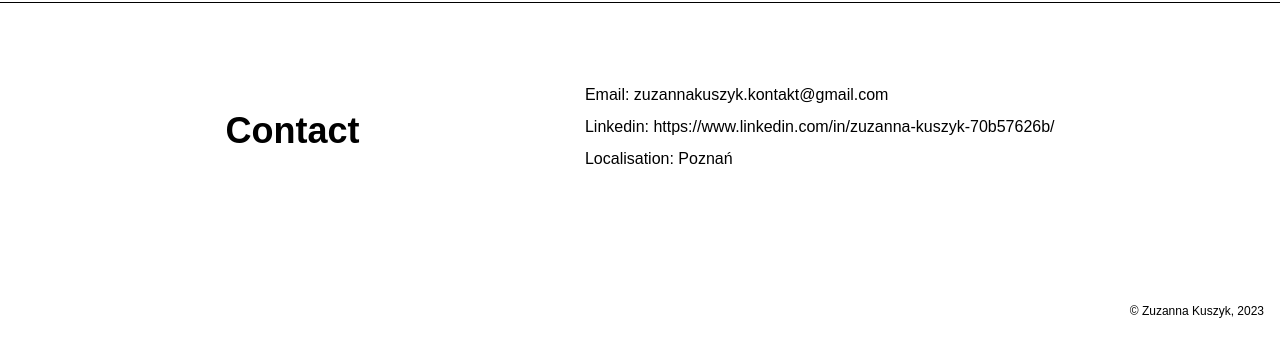
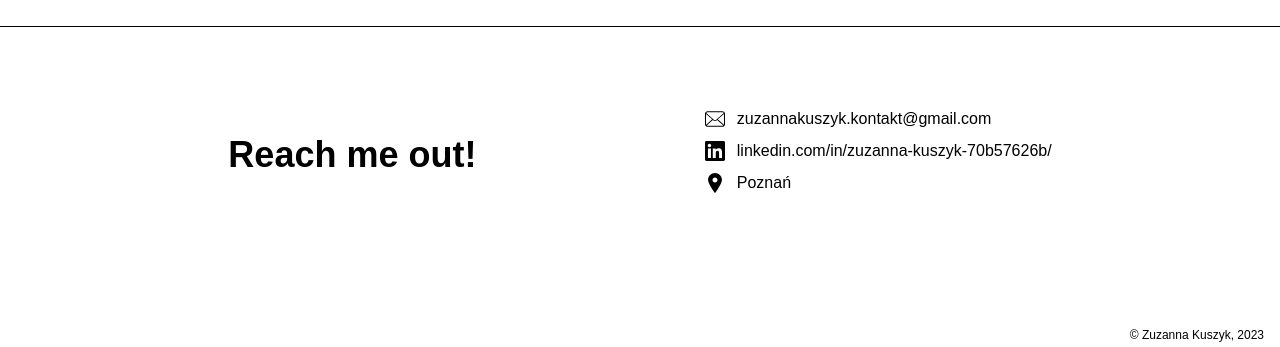
Before and after one commit to MichalReka/zuzia-portfolio, a website: page en/portfolio/industrial.html in a window 1280 px wide. Shown: the part 5708-6055 px from the top of the page. Before the commit the page ends 6031 px from the top, so only its background shows below. Drawn offline with Linux system fonts and the light colour scheme; files that its build step writes are made by us from their sources; a web font is replaced by a local one.

Commit message:
en footer

```diff
--- a/en/portfolio/industrial.html
+++ b/en/portfolio/industrial.html
@@ -225,13 +225,12 @@
             <h2
               class="sticky mb-2 top-24 bg-white z-20 uppercase text-lg text-center w-full"
             >
-              <details></details>
+              Details
             </h2>
             <h3
               class="sticky top-28 bg-white z-10 pt-4 mb-2 uppercase text-base text-center w-full"
             >
-              Łączenie dachu ze ścianą/ mocowanie płyty warstwowej do słupa/
-              montaż drzwi w płycie warstwowej
+            Connecting the roof with the wall / attaching the sandwich panel to the column / installing doors in the sandwich panel
             </h3>
             <img
               loading="lazy"
@@ -268,13 +267,32 @@
     <div class="container border-t border-black md:mt-8 m-auto">
       <section id="contact" class="container m-auto py-8 md:py-20">
         <div class="flex md:justify-evenly flex-col items-center md:flex-row">
-          <h2 class="text-4xl font-semibold mb-5 md:mb-0">Contact</h2>
+          <h2 class="text-4xl font-semibold mb-5 md:mb-0">Reach me out!</h2>
           <div class="text-center md:text-left">
-            <div class="mb-2">Email: zuzannakuszyk.kontakt@gmail.com</div>
-            <div class="mb-2">
-              Linkedin: https://www.linkedin.com/in/zuzanna-kuszyk-70b57626b/
+            <div class="mb-2 flex gap-3 items-center">
+              <img
+                class="h-5 w-5"
+                src="../../assets/icons/email.svg"
+                alt="Email: "
+              />
+              <span>zuzannakuszyk.kontakt@gmail.com</span>
             </div>
-            <div class="mb-2">Localisation: Poznań</div>
+            <div class="mb-2 flex gap-3 items-center">
+              <img
+                class="h-5 w-5"
+                src="../../assets/icons/linkedin.svg"
+                alt="Linkedin: "
+              />
+              <span>linkedin.com/in/zuzanna-kuszyk-70b57626b/</span>
+            </div>
+            <div class="mb-2 flex gap-3 items-center">
+              <img
+                class="h-5 w-5"
+                src="../../assets/icons/location.svg"
+                alt="Localisation: "
+              />
+              <span>Poznań</span>
+            </div>
           </div>
         </div>
       </section>
```
Also changed, not shown: en/index.html (+1 -1 lines), en/portfolio/kraszewskiego.html (+23 -4 lines), en/portfolio/pool.html (+24 -5 lines), en/portfolio/stable.html (+24 -5 lines), en/portfolio/urban.html (+25 -7 lines).
